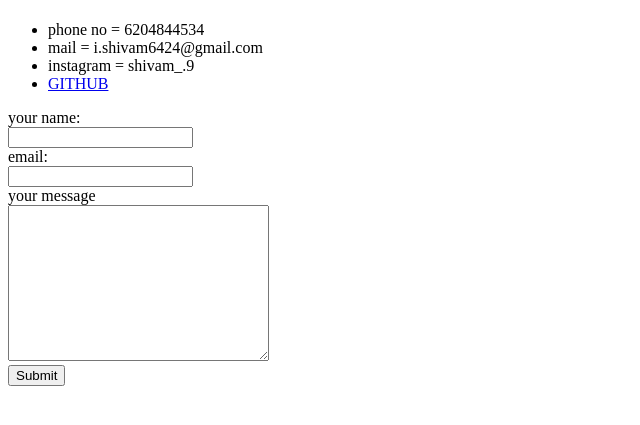
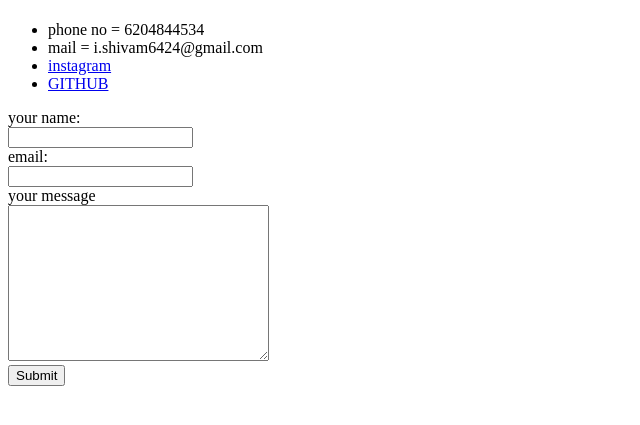
Before and after one commit to iSHIVAM9/cv, a plain HTML site: page contact-me.html in a window 1280 px wide. Shown: the part 59-484 px from the top of the page, without its empty margins (0-640 px from the left). Drawn offline with Linux system fonts and the light colour scheme.

Commit message:
added instagram link

```diff
--- a/contact-me.html
+++ b/contact-me.html
@@ -11,7 +11,7 @@
     <ul>
       <li>phone no = 6204844534</li>
       <li>mail = i.shivam6424@gmail.com</li>
-      <li>instagram = shivam_.9</li>
+      <li><a href="https://www.instagram.com/shivam_.9/">instagram</a></li>
       <li><a href="https://github.com/iSHIVAM9">GITHUB</a></li>
     </ul>
     <form
```
